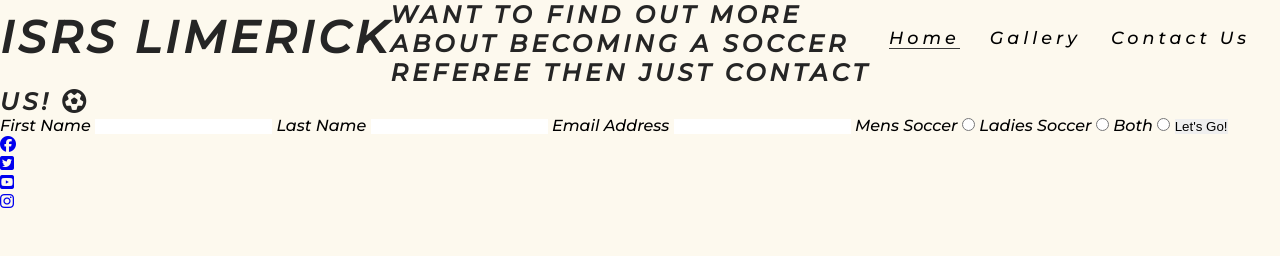
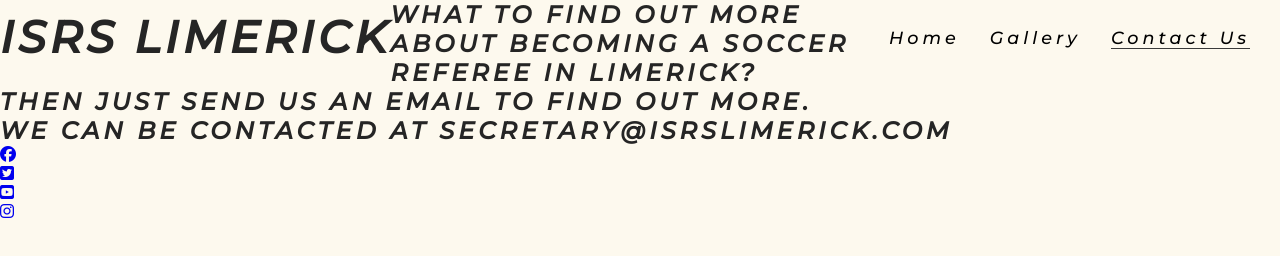
Before and after one commit to collopyg/ISRS-Limerick, a plain HTML site: page contactus.html in a window 1280 px wide. Drawn offline with Linux system fonts and the light colour scheme.

Commit message:
Update contactus.html

```diff
--- a/contactus.html
+++ b/contactus.html
@@ -20,46 +20,26 @@
         <nav>
             <ul id="menu">
                 <li>
-                    <a href="contactus.html">Contact Us</a>
+                    <a href="contact.html" class="active">Contact Us</a>
                 </li>
                 <li>
                     <a href="gallery.html">Gallery</a>
                 </li>
                 <li>
-                    <a href="index.html" class="active">Home</a>
+                    <a href="index.html">Home</a>
                 </li>
             </ul>
         </nav>
     </header>
-    <section class="form-section">
-        <form method="POST" action="https://isrslimerick.ie/" class="contactus-form">
-            <h2>Want to find out more about becoming a soccer referee then just contact us! <i
-                    class="fas fa-futbol"></i></h2>
 
-            <label for="fname">First Name</label>
-            <input class="text-input" id="fname" type="text" name="first_name" required>
+    <section class="contact-section">
+        <form method="POST" action="https://formdump.codeinstitute.net/" class="contact-form">
+            <h2>What to find out more about becoming a soccer referee in Limerick?</h2>
+            <h2>Then just send us an email to find out more.</h2>
+            <h2>We can be contacted at secretary@isrslimerick.com</h2>
 
-
-            <label for="lname">Last Name</label>
-            <input class="text-input" id="lname" type="text" name="last_name" required>
-
-            <label for="email">Email Address</label>
-            <input class="text-input" id="email" type="email" name="email_address" required>
-
-            <label for="mens">Mens Soccer</label>
-            <input type="radio" id="mens" name="running_preference" value="mens" required>
-
-            <label for="ladies">Ladies Soccer</label>
-            <input type="radio" id="ladies" name="running_preference" value="ladies" required>
-
-            <label for="both">Both</label>
-            <input type="radio" id="both" name="running_preference" value="both" required>
-
-            <input class="join-button" type="submit" value="Let's Go!">
         </form>
     </section>
-
-
 
     <footer>
         <ul class="social-networks">
@@ -82,6 +62,7 @@
         </ul>
     </footer>
 
+
     <!-- font awesome script -->
     <script src="https://kit.fontawesome.com/c7dbda0798.js" crossorigin="anonymous"></script>
 
```
